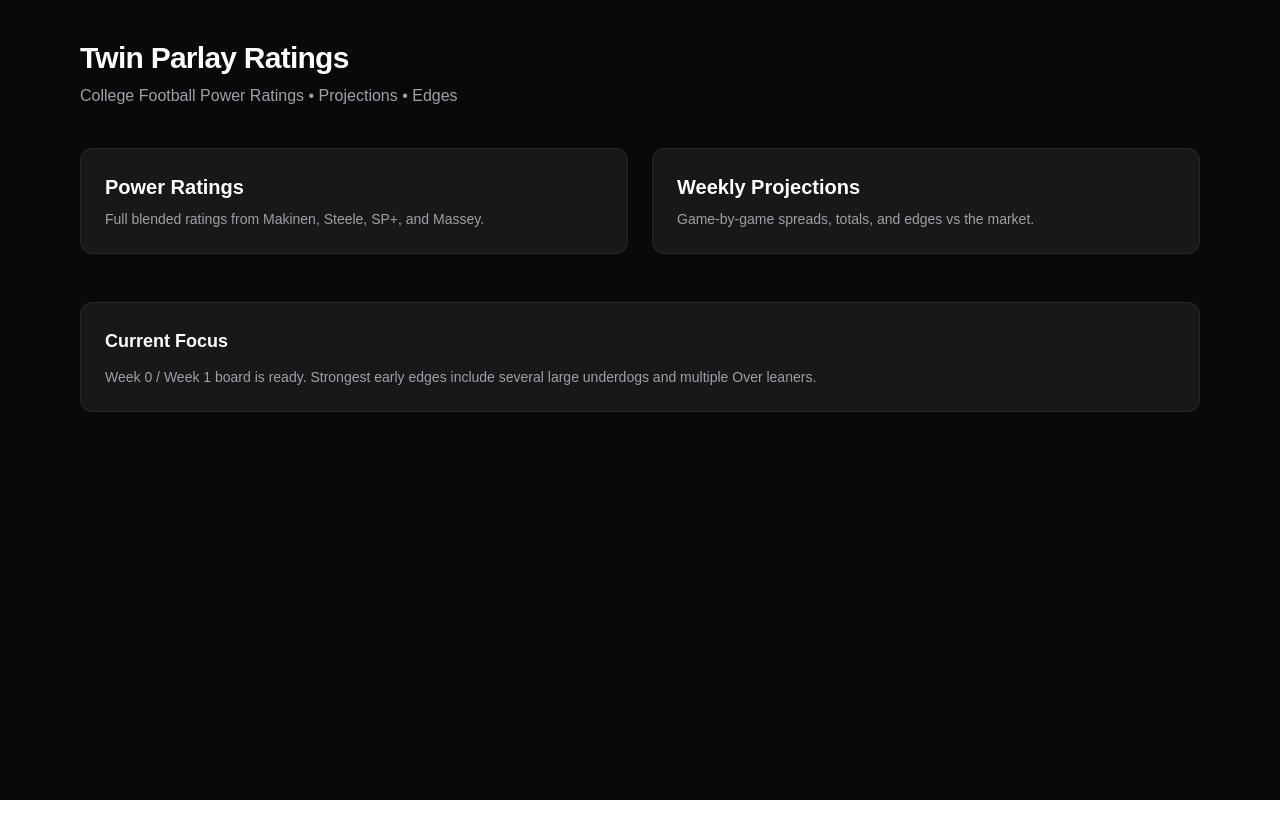
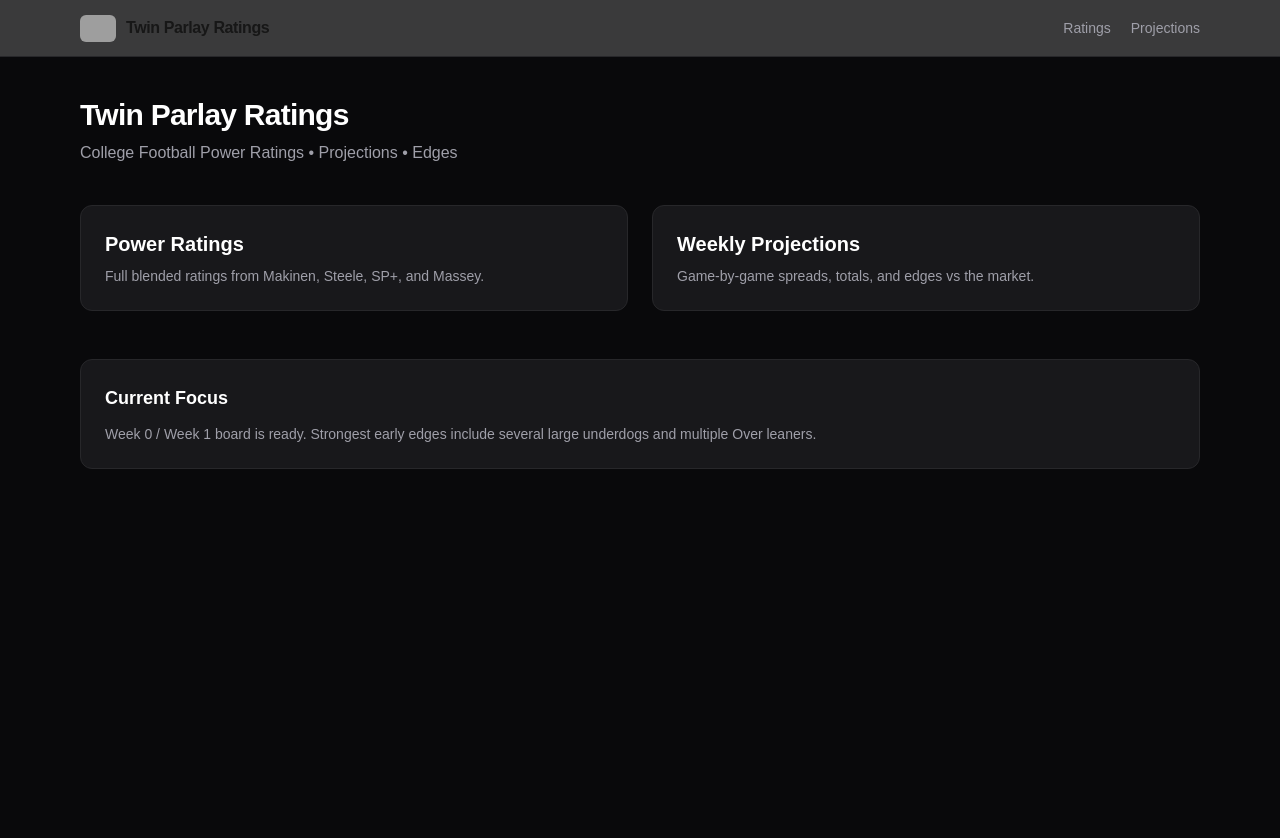
Before and after one commit to tecmosuperhawk/twin-parlay-football-ratings, a Next.js app: page / in a window 1280 px wide. Shown: the top 838 px of the page. Before the commit the page ends 800 px from the top, so only its background shows below. Built offline with nearby package versions, Linux system fonts and the light colour scheme; grey boxes are pictures that could not be loaded.

Commit message:
Add Twin Parlay logo and site-wide header

```diff
--- a/src/app/layout.tsx
+++ b/src/app/layout.tsx
@@ -1,6 +1,8 @@
 import type { Metadata } from "next";
 import { Geist, Geist_Mono } from "next/font/google";
 import "./globals.css";
+import Image from "next/image";
+import Link from "next/link";
 
 const geistSans = Geist({
   variable: "--font-geist-sans",
@@ -13,17 +15,50 @@ const geistMono = Geist_Mono({
 });
 
 export const metadata: Metadata = {
-  title: "Create Next App",
-  description: "Generated by create next app",
+  title: "Twin Parlay Ratings",
+  description: "College Football Power Ratings • Projections • Edges",
 };
 
-export default function RootLayout({ children }: LayoutProps<"/">) {
+export default function RootLayout({
+  children,
+}: Readonly<{
+  children: React.ReactNode;
+}>) {
   return (
-    <html
-      lang="en"
-      className={`${geistSans.variable} ${geistMono.variable} h-full antialiased`}
-    >
-      <body className="min-h-full flex flex-col">{children}</body>
+    <html lang="en">
+      <body
+        className={`${geistSans.variable} ${geistMono.variable} antialiased bg-zinc-950 text-white`}
+      >
+        {/* Site header with logo */}
+        <header className="border-b border-zinc-800 bg-zinc-950/80 backdrop-blur sticky top-0 z-50">
+          <div className="max-w-6xl mx-auto px-4 h-14 flex items-center gap-3">
+            <Link href="/" className="flex items-center gap-2.5 hover:opacity-90 transition">
+              <Image
+                src="/tp-logo.png"
+                alt="Twin Parlay"
+                width={36}
+                height={36}
+                className="rounded-md"
+                priority
+              />
+              <span className="font-semibold tracking-tight hidden sm:inline">
+                Twin Parlay Ratings
+              </span>
+            </Link>
+
+            <nav className="ml-auto flex items-center gap-5 text-sm">
+              <Link href="/ratings" className="text-zinc-400 hover:text-white transition">
+                Ratings
+              </Link>
+              <Link href="/projections" className="text-zinc-400 hover:text-white transition">
+                Projections
+              </Link>
+            </nav>
+          </div>
+        </header>
+
+        {children}
+      </body>
     </html>
   );
 }
```
Also changed, not shown: public/Twin Parlay logo.jpg (added).
